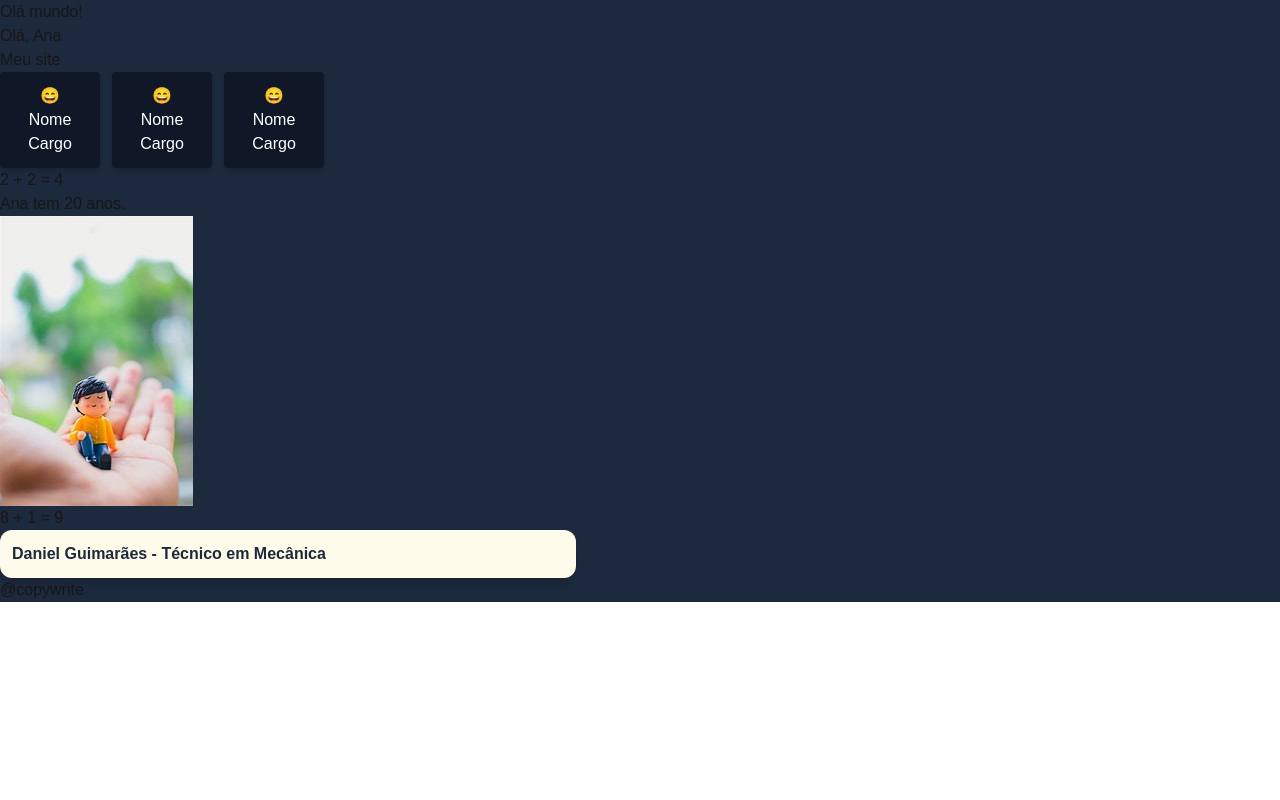
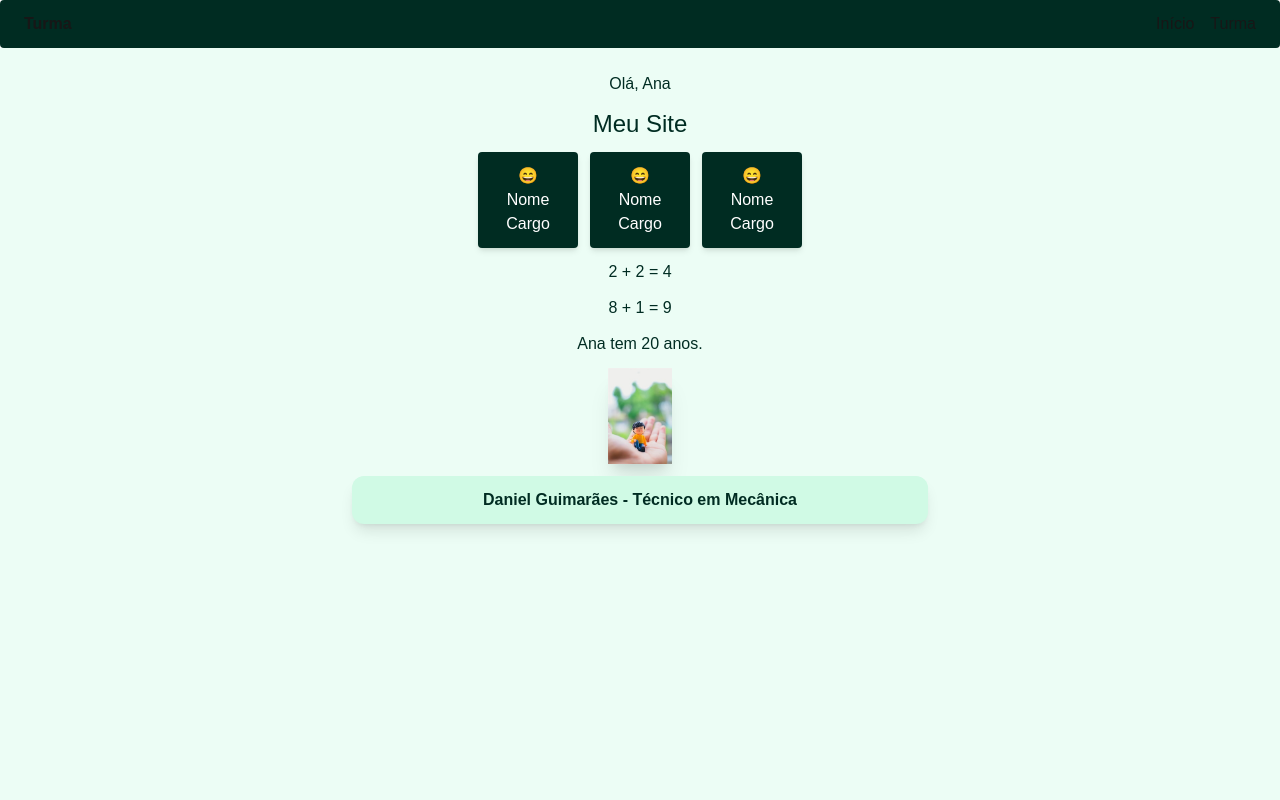
Before and after one commit to ThaisRes/exercicios-React, a Next.js app in the folder lista06/: page / in a window 1280 px wide. Shown: the top 800 px of the page. Built offline with nearby package versions, Linux system fonts and the light colour scheme.

Commit message:
fix style

```diff
--- a/lista06/app/page.tsx
+++ b/lista06/app/page.tsx
@@ -1,6 +1,7 @@
 import Titulo from "../components/Titulo"; //ou use @ para sair da raiz do projeto: @/components/Titulo
 import Rodape from "../components/Footer";
 import CartaoPerfil from "@/components/CartaoPerfil";
+import Header from "@/components/Header";
 
 export default function Home() {
   const nome:string = "Ana";
@@ -10,12 +11,13 @@ export default function Home() {
 
   return (
   <>
-    <div className="bg-slate-800">
-      <h1>
-      Olá mundo!
-      </h1>
-      <h2>Olá, {nome}</h2>
+    <Header />
+    <main className="flex flex-col gap-3 py-6 items-center  bg-emerald-50 h-lvw">
+
+      <h2 className="text-emerald-950">Olá, {nome}</h2>
+
       <Titulo />
+
       <div className="flex gap-3">
         {/* cards aqui */}
         <CartaoPerfil />
@@ -23,15 +25,18 @@ export default function Home() {
         <CartaoPerfil />
       </div>
 
-      <p>2 + 2 = {2+2}</p>  {/* Dentro de {"{ }"} vai JavaScript, não texto. */}
-      <p>{`${nome} tem ${idade} anos.`}</p>
-      <img src="OIP.jpg" alt="xx" />
-      <p>8 + 1 = {8+1}</p>
-      <div className="shadow-lg font-bold bg-amber-50 w-xl p-3 rounded-xl text-gray-800">
+      <p className="text-emerald-950">2 + 2 = {2+2}</p>  {/* Dentro de {"{ }"} vai JavaScript, não texto. */}
+      <p className="text-emerald-950">8 + 1 = {8+1}</p>
+      <p className="text-emerald-950">{`${nome} tem ${idade} anos.`}</p>
+      <div>
+        <img className="shadow-xl h-24 w-auto object-contain" src="OIP.jpg" alt="xx" />
+      </div>
+
+      <div className=" flex justify-center items-center shadow-lg font-bold bg-emerald-100 w-xl p-3 rounded-xl text-emerald-950">
         {`${nome2} - ${curso}`}
       </div>
-      <Rodape />
-    </div>
+    </main>
+    <Rodape />
   </>
   );
 }
--- a/lista06/app/turma/page.tsx
+++ b/lista06/app/turma/page.tsx
@@ -18,31 +18,41 @@ function SecaoTurma() {
 
 function Footer(){
     return(
-        <small className="text-emerald-950">@copywrite</small>
+        <small className="flex justify-center text-emerald-50 bg-emerald-700 p-3 w-full">@copywrite</small>
     )
 }
 
 function Header(){
     return(
-        <header className="flex bg-emerald-950 text-emerald-50 p-3 rounded">
+        <header className="flex w-full bg-emerald-950 text-emerald-50 p-3 rounded">
             <b>Mural da Turma</b>
         </header>
+    )
+}
+
+function Mural(){
+    return(
+        <>
+        <Header />
+        <div className=" flex h-lvw flex-col gap-6 items-center  bg-emerald-50 py-6 ">
+
+            <h1 className="text-3xl font-bold text-emerald-950">Nossa Turma</h1>
+            <Contador />
+            <SecaoTurma />
+            <div className="flex flex-wrap gap-3 shadow-xl w-20 bg-emerald-100 text-emerald-950 ">Aluno</div>
+            <div className="flex flex-wrap gap-3 shadow-xl w-20 bg-emerald-100 text-emerald-950">Aluno</div>
+            <div className="flex flex-wrap gap-3 shadow-xl w-20 bg-emerald-100 text-emerald-950">Aluno</div>
+
+        </div>
+        <Footer />
+        </>
     )
 }
 
 export default function Turma() {
     return (
     <>
-    <div className=" flex flex-col items-center justify-center bg-emerald-50 ">
-        <Header />
-        <h1 className="text-3xl font-bold text-emerald-950">Nossa Turma</h1>
-        <Contador />
-        <SecaoTurma />
-        <div className="flex flex-wrap gap-3 shadow-xl w-20 bg-emerald-100 text-emerald-950 ">Aluno</div>
-        <div className="flex flex-wrap gap-3 shadow-xl w-20 bg-emerald-100 text-emerald-950">Aluno</div>
-        <div className="flex flex-wrap gap-3 shadow-xl w-20 bg-emerald-100 text-emerald-950">Aluno</div>
-        <Footer />
-    </div>
+        <Mural />
     </>
     )
 }
--- a/lista06/components/CartaoPerfil.tsx
+++ b/lista06/components/CartaoPerfil.tsx
@@ -1,6 +1,6 @@
 export default function CartaoPerfil() {
     return (
-        <div className="flex flex-wrap flex-col justify-center items-center p-3 rounded w-25 shadow-md bg-gray-900 text-white">
+        <div className="flex flex-wrap flex-col justify-center items-center p-3 rounded w-25 shadow-md bg-emerald-950 text-white">
             <p>😄</p>
             <h3>Nome</h3>
             <h4>Cargo</h4>
--- a/lista06/components/Footer.tsx
+++ b/lista06/components/Footer.tsx
@@ -1,3 +1,3 @@
 export default function Rodape() {
-    return <footer>@copywrite</footer>
+    return <footer className="flex justify-center text-emerald-50 bg-emerald-700 p-3 items-center">@copywrite</footer>
   }
--- a/lista06/components/Titulo.tsx
+++ b/lista06/components/Titulo.tsx
@@ -1,3 +1,3 @@
 export default function Titulo () {
-    return (<h1>Meu site</h1>)
+    return (<h1 className="text-emerald-950 text-2xl">Meu Site</h1>)
   }
--- a/lista06/components/header.tsx
+++ b/lista06/components/header.tsx
@@ -1,7 +1,7 @@
 export default function Header() {
     return(
         <>
-            <header className="flex justify-between bg-emerald-950 text-emerald-50-50 p-3 rounded">
+            <header className="flex justify-between bg-emerald-950 text-emerald-50-50 px-6 py-3 rounded">
                 <b>Turma</b>
                 <nav className="flex gap-4">
                     <a href="#">Início</a>
```
